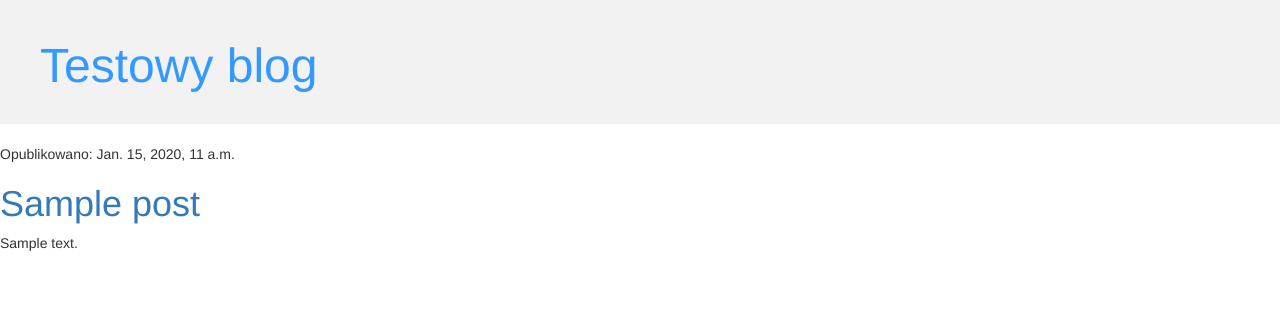
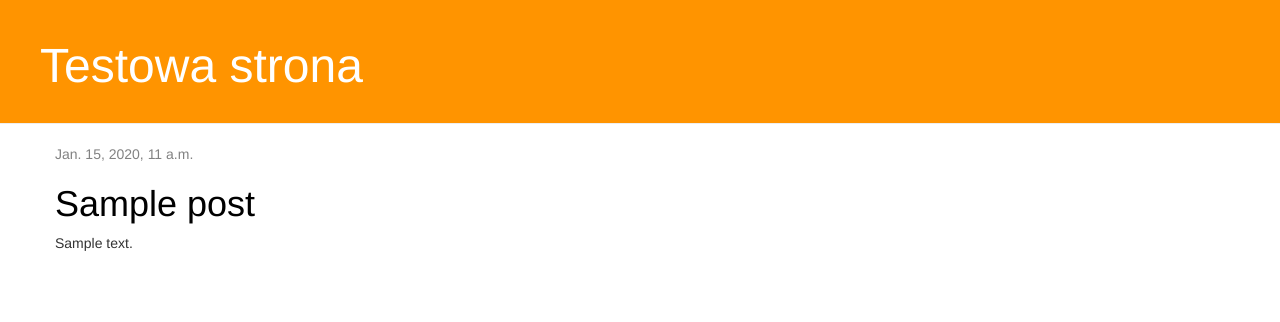
Before and after one commit to PatrykKolacz/mi-first-blog, a Django app: template blog/templates/blog/post_list.html in a window 1280 px wide. Shown: the top 322 px of the page. Run offline with Django 3.2, Linux system fonts and the light colour scheme; the template is opened without the code that fills it: values that come from a table or form of the project are taken from there, others are empty; tables that the repository leaves empty hold one stand-in row (values such as "Sample post"); some libraries are stand-ins or nearby versions.

Commit message:
Added view and template for detailed blog post as well as CSS for the site.

```diff
--- a/blog/static/css/blog.css
+++ b/blog/static/css/blog.css
@@ -1,11 +1,11 @@
-
 .page-header {
-    background-color: #f2f2f2;
+    background-color: #ff9400;
     margin-top: 0;
     padding: 20px 20px 20px 40px;
 }
+
 .page-header h1, .page-header h1 a, .page-header h1 a:visited, .page-header h1 a:active {
-    color: #3399ff;
+    color: #ffffff;
     font-size: 36pt;
     text-decoration: none;
 }
@@ -13,12 +13,34 @@
 .content {
     margin-left: 40px;
 }
+
 h1, h2, h3, h4 {
-   /*font-family: 'Lobster', cursive;*/
+    /* font-family: 'Lobster', cursive; */
 }
+
+.date {
+    color: #828282;
+}
+
+.save {
+    float: right;
+}
+
+.post-form textarea, .post-form input {
+    width: 100%;
+}
+
+.top-menu, .top-menu:hover, .top-menu:visited {
+    color: #ffffff;
+    float: right;
+    font-size: 26pt;
+    margin-right: 20px;
+}
+
 .post {
     margin-bottom: 70px;
 }
+
 .post h1 a, .post h1 a:visited {
     color: #000000;
 }
--- /dev/null
+++ b/blog/templates/blog/base.html
@@ -0,0 +1,23 @@
+{% load static %}
+<html>
+    <head>
+        <title>Testowa strona</title>
+        <link rel="stylesheet" href="//maxcdn.bootstrapcdn.com/bootstrap/3.2.0/css/bootstrap.min.css">
+        <link rel="stylesheet" href="//maxcdn.bootstrapcdn.com/bootstrap/3.2.0/css/bootstrap-theme.min.css">
+        <link href='//fonts.googleapis.com/css?family=Lobster&subset=latin,latin-ext' rel='stylesheet' type='text/css'>
+        <link rel="stylesheet" href="{% static 'css/blog.css' %}">
+    </head>
+   <body>
+    <div class="page-header">
+        <h1><a href="/">Testowa strona</a></h1>
+    </div>
+    <div class="content container">
+        <div class="row">
+            <div class="col-md-8">
+            {% block content %}
+            {% endblock %}
+            </div>
+        </div>
+    </div>
+</body>
+</html>
--- a/blog/templates/blog/post_list.html
+++ b/blog/templates/blog/post_list.html
@@ -1,22 +1,13 @@
-{% load static %}
-<!DOCTYPE html>
-<html>
-<head>
-	<title>Testowy blog</title>
-    <link rel="stylesheet" href="//maxcdn.bootstrapcdn.com/bootstrap/3.2.0/css/bootstrap.min.css">
-    <link rel="stylesheet" href="//maxcdn.bootstrapcdn.com/bootstrap/3.2.0/css/bootstrap-theme.min.css">
-    <link rel="stylesheet" href="{% static 'css/blog.css' %}">
-</head>
-<body>
-	<div class="page-header">
-        <h1><a href="/">Testowy blog</a></h1>
-    </div class="post">
+{% extends 'blog/base.html' %}
+
+{% block content %}
     {% for post in posts %}
-        <div>
-            <p>Opublikowano: {{ post.published_date }}</p>
-            <h1><a href="">{{ post.title }}</a></h1>
+        <div class="post">
+            <div class="date">
+                {{ post.published_date }}
+            </div>
+            <h1><a href="{% url 'post_detail' pk=post.pk %}">{{ post.title }}</a></h1>
             <p>{{ post.text|linebreaksbr }}</p>
         </div>
     {% endfor %}
-</body>
-</html>
+{% endblock %}
--- a/blog/urls.py
+++ b/blog/urls.py
@@ -2,5 +2,6 @@ from django.urls import path
 from . import views
 
 urlpatterns = [
-    path('', views.post_list, name='post_list')
+    path('', views.post_list, name='post_list'),
+    path('post/<int:pk>/', views.post_detail, name='post_detail'),
 ]
--- a/blog/views.py
+++ b/blog/views.py
@@ -1,4 +1,4 @@
-from django.shortcuts import render
+from django.shortcuts import render, get_object_or_404
 from django.utils import timezone
 from .models import Post
 
@@ -6,3 +6,7 @@ from .models import Post
 def post_list(request):
 	posts = Post.objects.filter(published_date__lte=timezone.now()).order_by('published_date')
 	return render(request, 'blog/post_list.html', {'posts' : posts})
+
+def post_detail(request, pk):
+    post = get_object_or_404(Post, pk=pk)
+    return render(request, 'blog/post_detail.html', {'post': post})
```
Also changed, not shown: blog/templates/blog/post_detail.html (added, +13 -0 lines).
